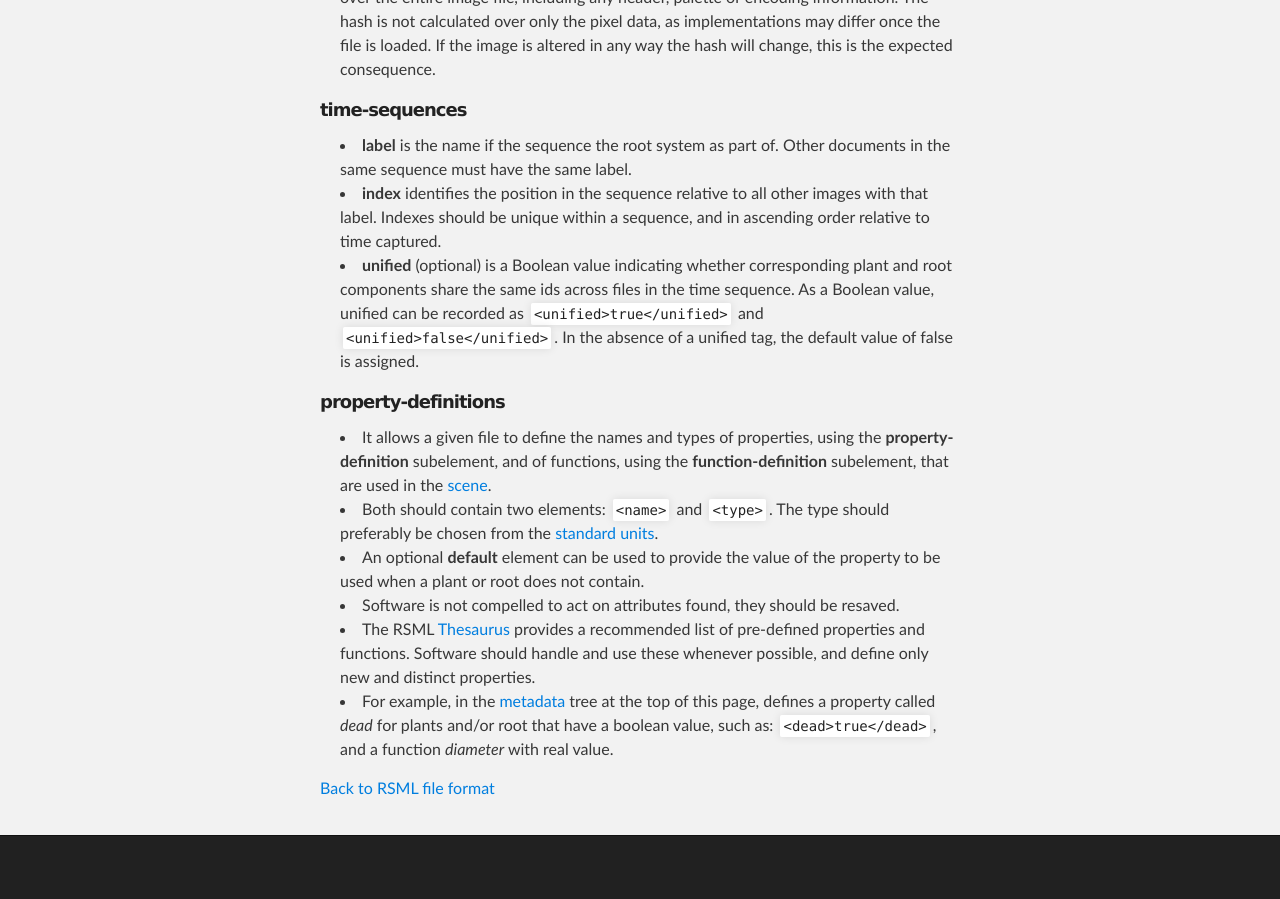
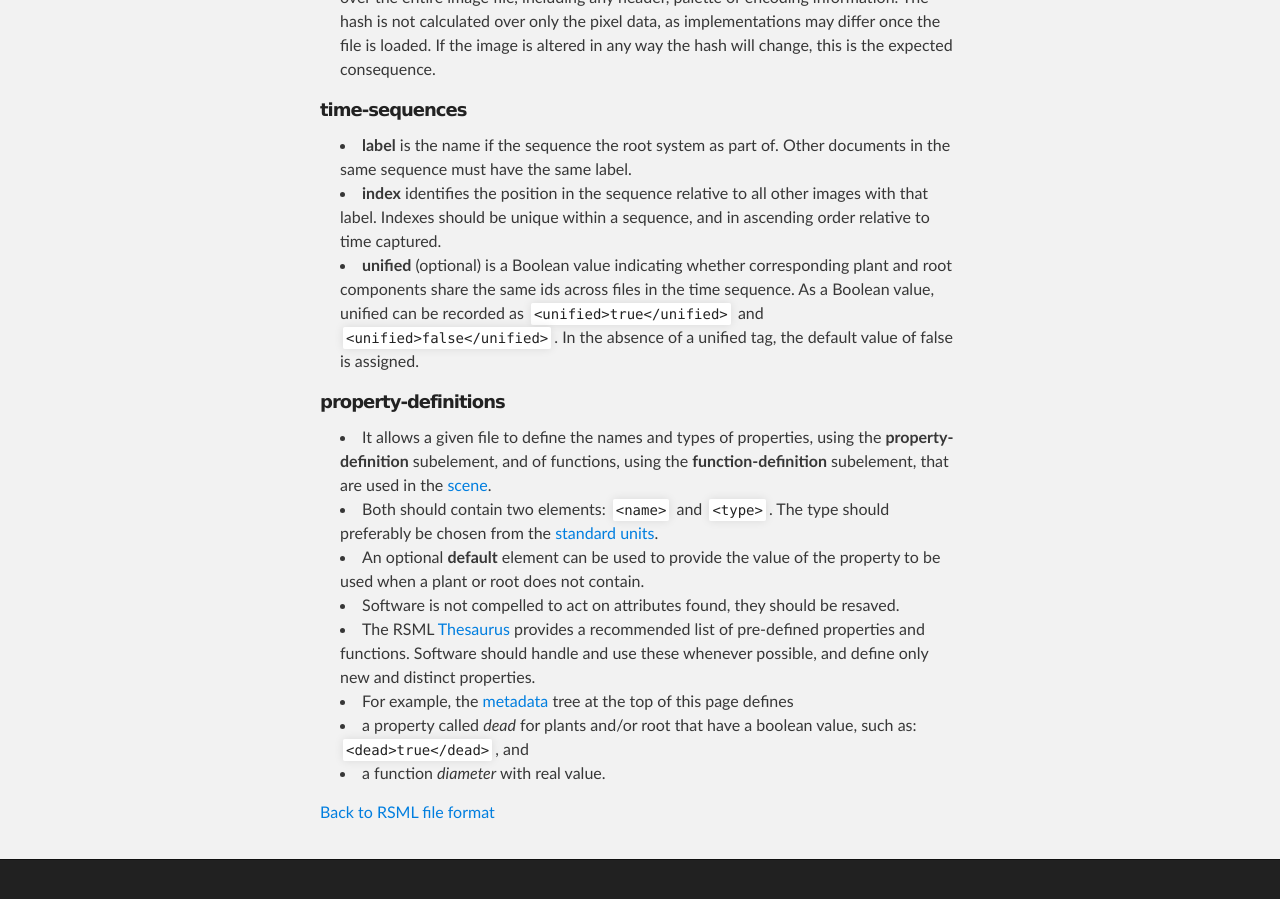
Before and after one commit to RootSystemML/RootSystemML.github.io, a Jekyll site: the page built from format/metadata.md, in a window 1280 px wide and 900 px high, scrolled down 1786 px. Built offline with Jekyll 4.4.1, drawn with Linux system fonts in a browser that asks for light colours; before the commit the page ends 2662 px from its top, so only the background shows below that.

```diff
--- a/format/metadata.md
+++ b/format/metadata.md
@@ -75,7 +75,9 @@ layout: default
   - An optional **default** element can be used to provide the value of the property to be used when a plant or root does not contain.
   - Software is not compelled to act on attributes found, they should be resaved.
   - The RSML [Thesaurus][] provides a recommended list of pre-defined properties and functions. Software should handle and use these whenever possible, and define only new and distinct properties.
-  - For example, in the [metadata][] tree at the top of this page, defines a property called *dead* for plants and/or root that have a boolean value, such as: `<dead>true</dead>`, and a function *diameter* with real value.
+  - For example, the [metadata][] tree at the top of this page defines
+   - a property called *dead* for plants and/or root that have a boolean value, such as: `<dead>true</dead>`, and
+   - a function *diameter* with real value.
 
 [metadata]: #the-rsml-metadata
 [standard units]: units
```
